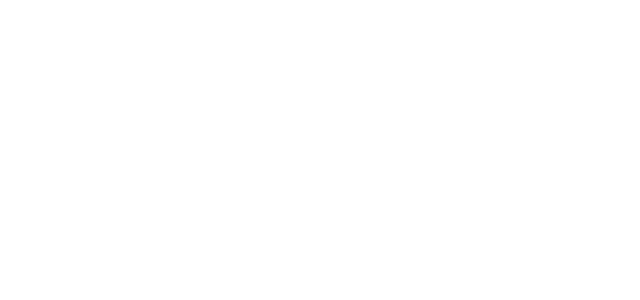
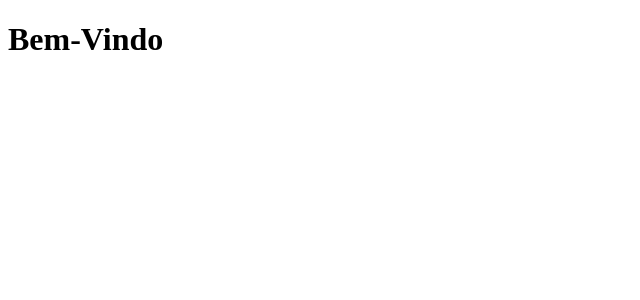
Before and after one commit to alexanLO/CursoAngular2-v15-, an Angular app: page / in a window 1280 px wide. Shown: the top 300 px of the page, without its empty margins (0-640 px from the left). Built offline with nearby package versions, Linux system fonts and the light colour scheme.

Commit message:
Entendendo a funcionalidade do OnChanges

```diff
--- a/src/app/app.component.ts
+++ b/src/app/app.component.ts
@@ -2,12 +2,13 @@
 
 @Component({
   selector: 'app-root',
-  template: `<router-outlet></router-outlet>`
+  template: `
+  <app-title title="Bem-Vindo"></app-title>
+  <router-outlet></router-outlet>`
 })
 
 
 export class AppComponent implements OnInit{
-  title = 'primeiro-projeto';
 
   constructor(){ }
 
--- a/src/app/title/title.component.html
+++ b/src/app/title/title.component.html
@@ -1 +1 @@
-<p>title works!</p>
+<h1>{{title}}</h1>
--- a/src/app/title/title.component.ts
+++ b/src/app/title/title.component.ts
@@ -1,16 +1,19 @@
-import { Component, OnInit } from '@angular/core';
+import { Component, Input, OnChanges, OnInit, SimpleChanges } from '@angular/core';
 
 @Component({
   selector: 'app-title',
   templateUrl: './title.component.html',
   styleUrls: ['./title.component.css']
 })
-export class TitleComponent implements OnInit{
+export class TitleComponent implements OnInit, OnChanges{
 
-  constructor(){}
+  @Input() public title:String = "Primeiro Projeto"
 
-  ngOnInit(): void {
-    throw new Error('Method not implemented.');
+  constructor(){ }
+
+  ngOnInit(): void { }
+
+  ngOnChanges(): void {
+    console.log("Informação alterada com sucesso!")
   }
-
 }
```
